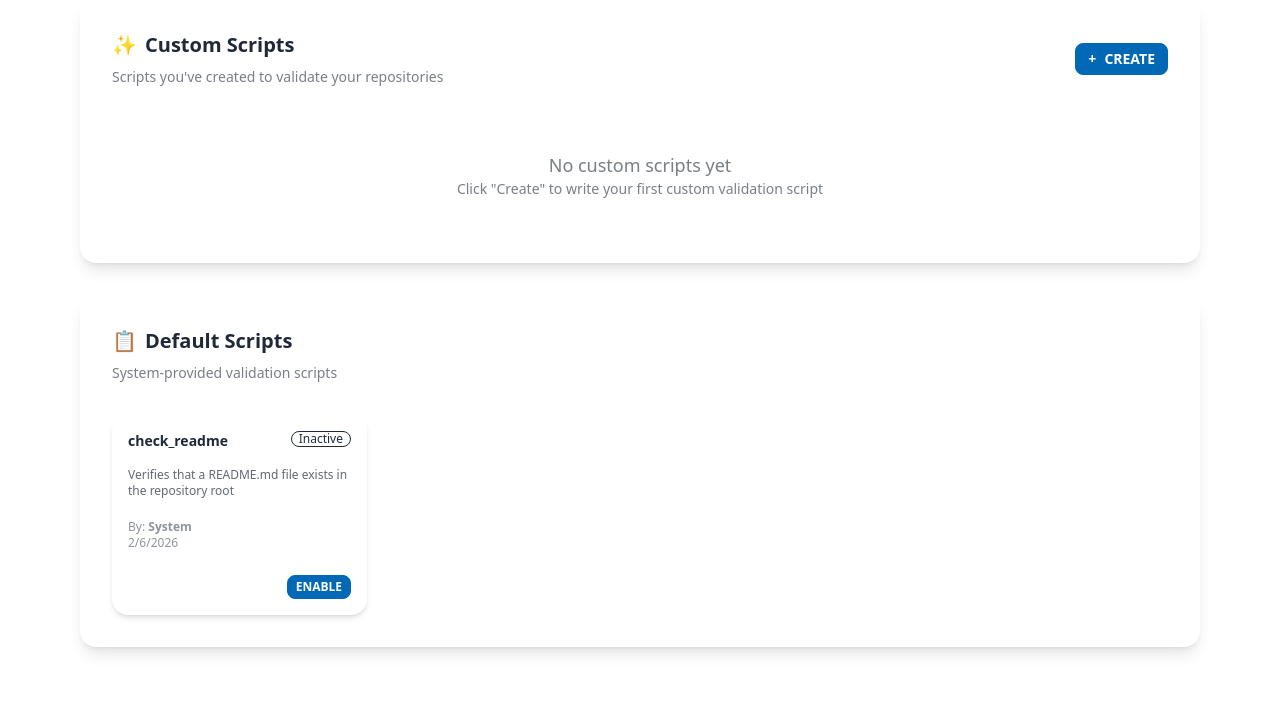
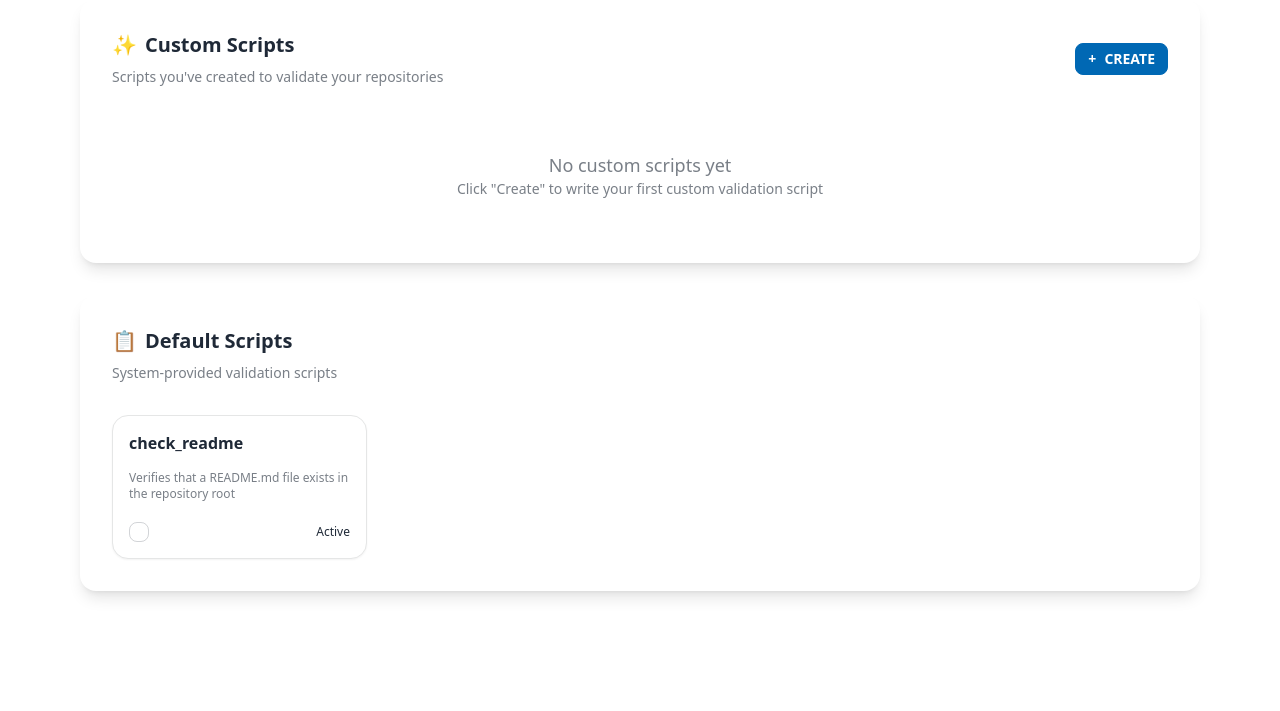
Before and after one commit to kkirchheim/aegis, a Flask app: page /scripts in a window 1280 px wide. Shown: the part 265-976 px from the top of the page. After the commit the page ends 863 px from the top, so only its background shows below. Run offline with Flask 3, Linux system fonts and the light colour scheme; the visitor is signed in with stand-in values (Sample User, id 1); data comes from the database, SQL or seed files in the repository; some libraries are stand-ins or nearby versions.

Commit message:
Match scripts card and modal design exactly to aspects page
Card changes:
- Use exact aspects card structure: border border-base-300 shadow-sm
- Name as card-title text-base leading-snug
- Add 'CUSTOM' badge (badge-sm badge-primary) for user scripts
- Description with line-clamp-2 for consistency
- Checkbox for Active/Inactive toggle (instead of buttons)
- Edit + Delete buttons in bottom flex container
- Button labels: ✎ Edit and 🗑 (matching aspects)
- Use btn-xs btn-ghost styling for action buttons

Modal changes:
- Match aspects modal structure exactly
- Form controls with label-text-alt guidance
- modal-action with 'Cancel' and 'Save Script' buttons
- Remove divider line, cleaner spacing
- Short field labels: 'Name' instead of 'Script Name'

JavaScript:
- Add toggleScript() function for checkbox handling
- Update renderScriptCard() to match aspects card HTML
- Update renderScriptActions() to return button flex container
- Default scripts show no edit/delete buttons
- Both create and edit use 'Save Script' button text

```diff
--- a/static/scripts.js
+++ b/static/scripts.js
@@ -50,7 +50,6 @@ document.addEventListener('DOMContentLoaded', () => {
 function openCreateModal() {
     editingScriptHash = null;
     document.getElementById('modalTitle').textContent = 'Create Execution Script';
-    document.getElementById('submitBtn').textContent = 'Create Script';
     scriptNameInput.value = '';
     scriptDescriptionInput.value = '';
     scriptTextInput.value = '#!/bin/bash\n';
@@ -67,7 +66,6 @@ function openEditModal(scriptHash) {
 
     editingScriptHash = scriptHash;
     document.getElementById('modalTitle').textContent = 'Edit Execution Script';
-    document.getElementById('submitBtn').textContent = 'Update Script';
     scriptNameInput.value = script.name;
     scriptDescriptionInput.value = script.description || '';
     scriptTextInput.value = script.script_text_preview || '';
@@ -139,36 +137,31 @@ function renderScripts() {
 }
 
 function renderScriptCard(script) {
-    const statusBadge = script.is_active
-        ? '<span class="badge badge-success badge-sm">Active</span>'
-        : '<span class="badge badge-outline badge-sm">Inactive</span>';
-
+    const createdDate = new Date(script.created_at).toLocaleDateString();
+    const customBadge = !script.is_default ? '<span class="badge badge-sm badge-primary whitespace-nowrap flex-shrink-0">CUSTOM</span>' : '';
     const actionButtons = renderScriptActions(script);
 
-    const createdDate = new Date(script.created_at).toLocaleDateString();
-
     return `
-        <div class="card bg-base-100 shadow-md hover:shadow-lg transition-all">
+        <div class="card bg-base-100 border border-base-300 shadow-sm hover:shadow-md transition-shadow">
             <div class="card-body p-4">
                 <!-- Header: Name + Badge -->
-                <div class="flex items-start justify-between gap-2 mb-2">
-                    <h3 class="card-title text-sm flex-1">${escapeHtml(script.name)}</h3>
-                    ${statusBadge}
+                <div class="flex justify-between items-start gap-2 mb-2">
+                    <h3 class="card-title text-base leading-snug flex-1">${escapeHtml(script.name)}</h3>
+                    ${customBadge}
                 </div>
 
                 <!-- Description -->
-                <p class="text-xs text-base-content/70 mb-3">
-                    ${script.description ? escapeHtml(script.description) : '<span class="text-base-content/50 italic">No description</span>'}
+                <p class="text-xs text-base-content/60 mb-3 line-clamp-2">
+                    ${script.description ? escapeHtml(script.description) : '<span class="text-base-content/50">No description</span>'}
                 </p>
 
-                <!-- Metadata -->
-                <div class="text-xs text-base-content/50 mb-4">
-                    <div>By: <strong>${escapeHtml(script.created_by)}</strong></div>
-                    <div>${createdDate}</div>
-                </div>
+                <!-- Controls -->
+                <div class="flex flex-col gap-2 mt-auto">
+                    <label class="label cursor-pointer p-0 gap-2">
+                        <input type="checkbox" class="checkbox checkbox-sm script-toggle" ${script.is_active ? 'checked' : ''} onchange="toggleScript('${script.script_hash}', this.checked)">
+                        <span class="label-text text-xs">Active</span>
+                    </label>
 
-                <!-- Actions -->
-                <div class="card-actions justify-end gap-1">
                     ${actionButtons}
                 </div>
             </div>
@@ -178,22 +171,19 @@ function renderScriptCard(script) {
 
 function renderScriptActions(script) {
     if (script.is_default) {
-        // Default scripts: only enable/disable
-        if (script.is_active) {
-            return `<button class="btn btn-xs btn-outline" onclick="deactivateScript('${script.script_hash}')">Disable</button>`;
-        } else {
-            return `<button class="btn btn-xs btn-primary" onclick="activateScript('${script.script_hash}')">Enable</button>`;
-        }
+        // Default scripts: no edit/delete
+        return '';
     } else {
-        // User scripts: enable/disable + edit + delete
-        const toggleBtn = script.is_active
-            ? `<button class="btn btn-xs btn-outline" onclick="deactivateScript('${script.script_hash}')">Disable</button>`
-            : `<button class="btn btn-xs btn-primary" onclick="activateScript('${script.script_hash}')">Enable</button>`;
-
+        // User scripts: edit + delete buttons
         return `
-            <button class="btn btn-xs" onclick="openEditModal('${script.script_hash}')">Edit</button>
-            ${toggleBtn}
-            <button class="btn btn-xs btn-error" onclick="deleteScript('${script.script_hash}')">Del</button>
+            <div class="flex gap-1">
+                <button class="btn btn-xs btn-ghost flex-1" onclick="openEditModal('${script.script_hash}')" title="Edit">
+                    ✎ Edit
+                </button>
+                <button class="btn btn-xs btn-ghost text-error" onclick="deleteScript('${script.script_hash}')" title="Delete">
+                    🗑
+                </button>
+            </div>
         `;
     }
 }
@@ -201,6 +191,14 @@ function renderScriptActions(script) {
 // ============================================================================
 // Script Actions
 // ============================================================================
+
+function toggleScript(scriptHash, isChecked) {
+    if (isChecked) {
+        activateScript(scriptHash);
+    } else {
+        deactivateScript(scriptHash);
+    }
+}
 
 async function activateScript(scriptHash) {
     try {
--- a/templates/scripts.html
+++ b/templates/scripts.html
@@ -147,13 +147,11 @@
                 <button class="btn btn-sm btn-circle btn-ghost" onclick="closeCreateModal()">✕</button>
             </div>
 
-            <div class="divider my-4"></div>
-
             <form onsubmit="handleCreateScript(event)" class="space-y-4">
                 <!-- Script Name -->
                 <div class="form-control">
                     <label class="label">
-                        <span class="label-text font-semibold">Script Name <span class="text-error">*</span></span>
+                        <span class="label-text font-semibold">Name <span class="text-error">*</span></span>
                     </label>
                     <input
                         id="scriptName"
@@ -175,8 +173,8 @@
                     </label>
                     <textarea
                         id="scriptDescription"
-                        placeholder="What does this script check? (e.g., Validates that all tests are in /tests directory)"
-                        class="textarea textarea-bordered w-full h-20"
+                        placeholder="What does this script check?"
+                        class="textarea textarea-bordered w-full"
                         rows="3"
                     ></textarea>
                 </div>
@@ -188,28 +186,29 @@
                     </label>
                     <textarea
                         id="scriptText"
-                        placeholder="#!/bin/bash&#10;# Your validation script here&#10;test -f README.md && exit 0 || exit 1"
-                        class="textarea textarea-bordered font-mono text-sm w-full h-40"
+                        placeholder="#!/bin/bash&#10;# Your validation script here"
+                        class="textarea textarea-bordered font-mono text-sm w-full"
+                        rows="8"
                         required
                     ></textarea>
                     <label class="label">
-                        <span class="label-text-alt text-base-content/60">
-                            Scripts run in your repo directory. Exit 0=PASS, 1=UNDETERMINED, 2+=FAIL
+                        <span class="label-text-alt">
+                            Exit codes: 0=PASS, 1=UNDETERMINED, 2+=FAIL
                         </span>
                     </label>
                 </div>
 
-                <div class="divider my-6"></div>
-
-                <!-- Buttons -->
-                <div class="flex gap-2 justify-end">
-                    <button type="button" class="btn btn-secondary" onclick="closeCreateModal()">Cancel</button>
-                    <button id="submitBtn" type="submit" class="btn btn-primary">Create Script</button>
+                <!-- Form actions -->
+                <div class="modal-action justify-between">
+                    <button type="button" class="btn btn-ghost" onclick="closeCreateModal()">Cancel</button>
+                    <button id="submitBtn" type="submit" class="btn btn-primary">Save Script</button>
                 </div>
             </form>
         </div>
+
+        <!-- Modal backdrop -->
         <form method="dialog" class="modal-backdrop">
-            <button>close</button>
+            <button onclick="closeCreateModal()">Close</button>
         </form>
     </div>
 
```
